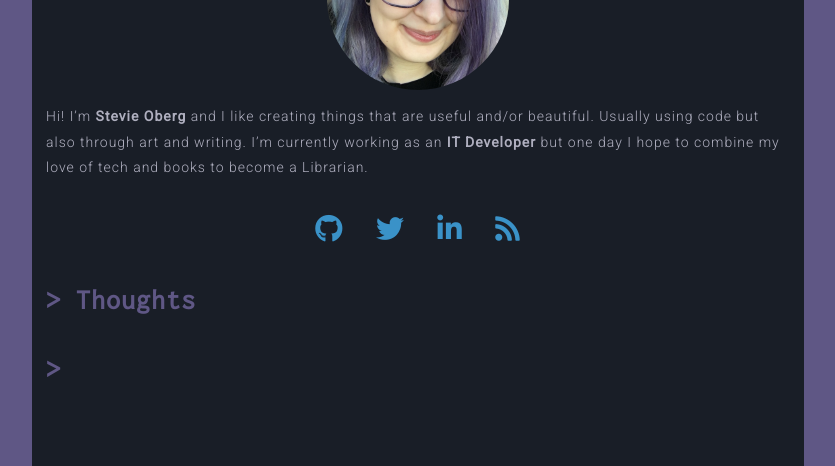
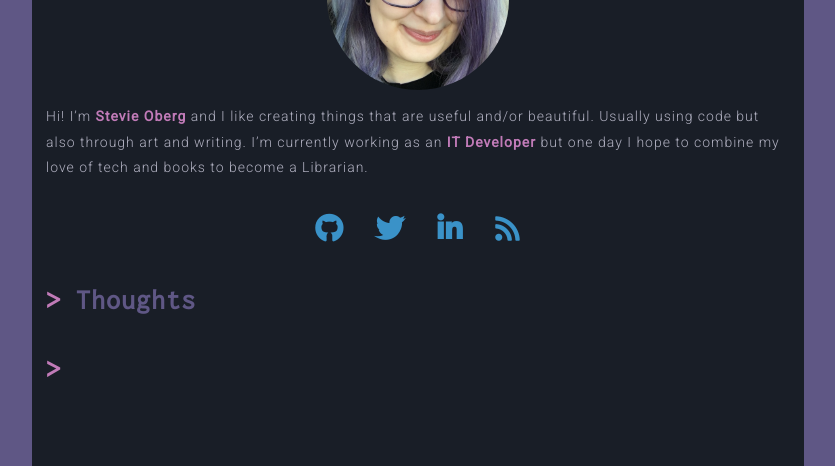
Before and after one commit to stevieoberg/stevieoberg.github.io, a Jekyll site: the page built from _pages/index.md, in a window 1280 px wide. Shown: the part 302-768 px from the top of the page, without its empty margins (222-1057 px from the left). Built offline with Jekyll 4.4.1, drawn with Linux system fonts in a browser that asks for light colours; nearby versions of some CDN libraries.

Commit message:
Seperated out CSS files and implemented custom css for pages

```diff
--- a/_config.yml
+++ b/_config.yml
@@ -20,6 +20,7 @@
         type: "posts"
       values:
         layout: "post"
+        custom_css: post
 
 # Build settings
 pre-commit:
--- a/_layouts/default.html
+++ b/_layouts/default.html
@@ -8,6 +8,11 @@
 
         <!-- Custom CSS -->
         <link rel="stylesheet" href="{{ site.url }}/css/main.css" />
+        {% if page.custom_css %}
+            {% for style in page.custom_css %}
+                <link rel="stylesheet" href="{{ site.url }}/css/{{ style }}.css">
+            {% endfor %}
+        {% endif %}
     </head>
     <body>
         <div id="content">
--- /dev/null
+++ b/css/index.css
@@ -0,0 +1,40 @@
+/* IMAGES */
+
+#selfie {
+    width: 13em;
+    border-radius: 50%;
+    margin: 0 auto;
+    display: block;
+}
+
+/* Social Media Links */
+
+#social {
+    text-align: center;
+    margin: 2.5em auto 2em auto;
+    font-weight: normal;
+}
+
+#social i {
+    padding: 0em .5em;
+}
+
+/* DISPLAY POSTS */
+
+#posts {
+    display: block;
+    margin-bottom: 1.5em;
+    letter-spacing: .06em;
+    line-height: 2.5em;
+    padding-left: 0;
+    list-style: none;
+}
+
+#posts a {
+    font-weight: bold;
+}
+
+#posts small {
+    font-style: italic;
+    float: right;
+}
--- a/css/main.css
+++ b/css/main.css
@@ -1,23 +1,21 @@
 @import url('https://fonts.googleapis.com/css?family=Inconsolata|Roboto:300,400');
 :root {
-    --background-color: #191e27;
-    --main_accent: #afafbf;
-    --light_accent: #ffffff;
-    --code_accent: #333945;
-    --dark_accent: #838181;
-    --purple_accent: #5F5785;
-    --border: 1px solid var(--main);
-    --font: 'Roboto', sans-serif;
+    --terminal-color: #191e27;
+    --font-color: #afafbf;
+    --light-grey: #ebe6e6;
+    --purple: #5F5785;
+    --dark-grey: #333945;
+    --pink: #c17bb8;
     --code-font: 'Inconsolata', monospace;
 }
 
 /* BASE */
 
 body {
-    background-color: var(--purple_accent);
-    color: var(--main_accent);
+    background-color: var(--purple);
+    color: var(--font-color);
     margin: 5em auto 1em auto;
-    font-family: var(--font);
+    font-family: 'Roboto', sans-serif;
     font-size: 14px;
     line-height: 1.8;
     max-width: 800px;
@@ -26,17 +24,31 @@
 }
 
 a {
-    border-bottom: var(--border);
     color: #3a92c8;
     text-decoration: none;
+    font-weight: bold;
 }
 
 a:hover {
-    color: var(--light_accent);
-    text-decoration: none;
+    color: var(--white);
 }
 
-/* SITE HEADERS */
+h1, h2, h3, h4, h5, h6, b {
+    font-weight: 600;
+    font-family: var(--code-font);
+    color: var(--purple);
+}
+
+h1:before, h2:before, h3:before, h4:before, h5:before, h6:before {
+    content: "> ";
+    color: var(--pink);
+}
+
+strong, em {
+    color: var(--pink);
+}
+
+/* HEADER */
 
 header {
     display: block;
@@ -47,11 +59,10 @@
 }
 
 header a {
-    color: var(--background-color);
+    color: var(--terminal-color);
 }
 
 header small {
-    color: var(--main_accent);
     font-size: 1rem;
     line-height: 3.15rem;
     float: right;
@@ -63,17 +74,7 @@
     clear: both;
 }
 
-h1, h2, h3, h4, h5, h6, b {
-    font-weight: 600;
-    font-family: var(--code-font);
-    color: var(--purple_accent);
-}
-
-h1:before, h2:before, h3:before, h4:before, h5:before, h6:before {
-    content: "> ";
-}
-
-/* SITE CONTENT */
+/* CONTENT */
 
 #content {
     margin-right: 1em;
@@ -81,53 +82,33 @@
 }
 
 main {
-    border-top: 20px solid #afafbf;
+    border-top: 20px solid var(--font-color);
     border-radius: 5px;
-    background: var(--background-color);
+    background: var(--terminal-color);
     padding: 1em;
     min-height: 45em;
 }
 
-/* misc */
-
-code {
-    background: var(--code_accent);
-}
+/* IMAGES */
 
 img {
     max-width: 100%;
+}
+
+/* MISC */
+
+code {
+    background: var(--dark-grey);
+    font-family: var(--code-font);
 }
 
 li p {
     margin: .1em;
 }
 
-#selfie {
-    width: 13em;
-    border-radius: 50%;
-    margin: 0 auto;
-    display: block;
-}
-
-/* nav */
-
-nav {
-    text-align: center;
-}
-
-#social {
-    text-align: center;
-    margin: 2.5em auto 2em auto;
-}
-
-#social i {
-    padding: 0em .5em;
-}
-
-/* SITE FOOTER */
+/* FOOTER */
 
 footer {
-    border-top: var(--border);
     margin-top: 2.25em;
     padding: 1.5em 0em 4em 0em;
     text-align: center;
```
Also changed, not shown: _pages/index.md (+1 -0 lines), css/post.css (added, +31 -0 lines).
